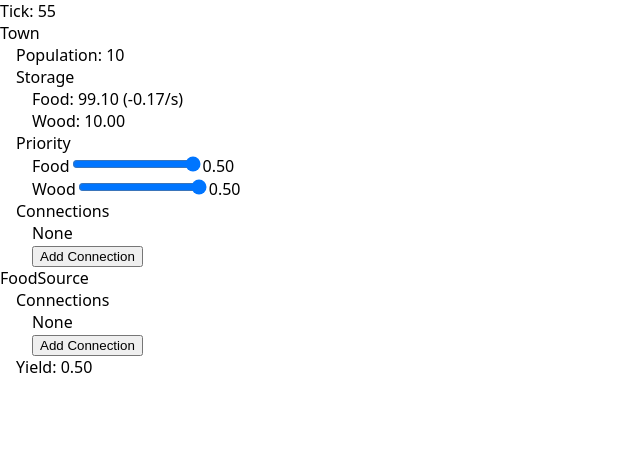
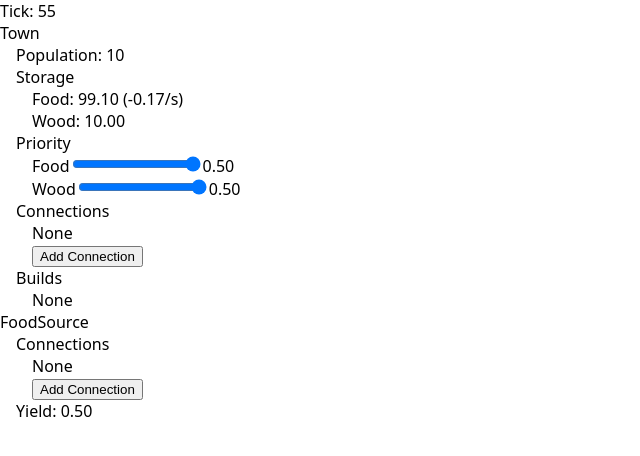
Before and after one commit to tylerschloesser/sim-v6, a React app in the folder packages/app/: page / in a window 1280 px wide. Shown: the top 456 px of the page, without its empty margins (0-640 px from the left). Built offline with nearby package versions, Linux system fonts and the light colour scheme; the HTML template or start-up script is replaced by a standard one.

Commit message:
render builds

```diff
--- a/packages/app/src/home.tsx
+++ b/packages/app/src/home.tsx
@@ -133,6 +133,35 @@ export function Home() {
                             entity={entity}
                           />
                         </div>
+                      </div>
+                      <div>Builds</div>
+                      <div className={styles.indent}>
+                        {Object.values(entity.builds)
+                          .length === 0 && <div>None</div>}
+                        {Object.values(entity.builds).map(
+                          (build, i) => (
+                            <Fragment key={i}>
+                              <div>{build.type}</div>
+                              <div
+                                key={i}
+                                className={styles.indent}
+                              >
+                                <div>
+                                  Source: {build.sourceId}
+                                </div>
+                                <div>
+                                  Target: {build.targetId}
+                                </div>
+                                <div>
+                                  Progress:{' '}
+                                  {build.progress.toFixed(
+                                    2,
+                                  )}
+                                </div>
+                              </div>
+                            </Fragment>
+                          ),
+                        )}
                       </div>
                     </div>
                   </>
```
